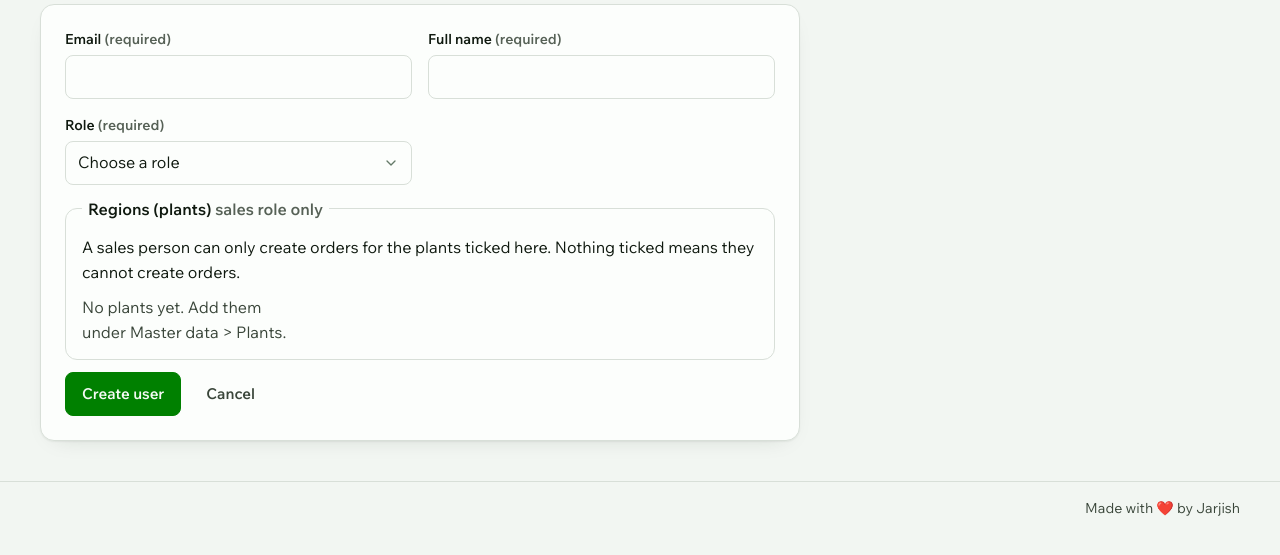
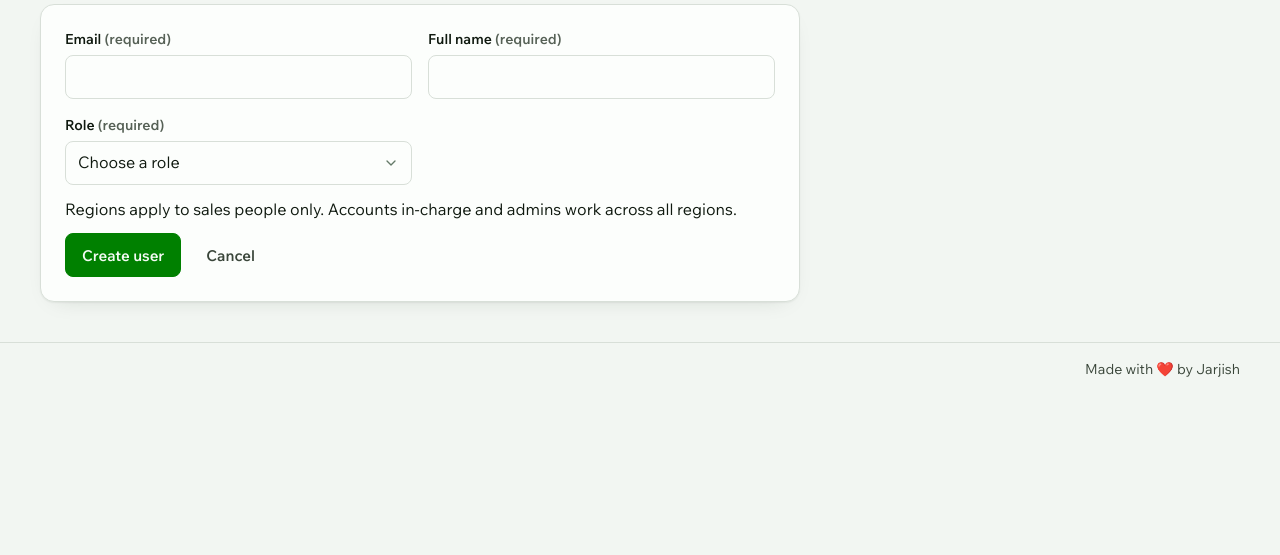
Before and after one commit to jarjishSiddibapa/rdc-ultrafine-tally-so-integration, a Python web app: template app/templates/admin/user_form.html in a window 1280 px wide. Shown: the part 136-691 px from the top of the page. Run offline with Jinja, Linux system fonts and the light colour scheme; the template is opened without the code that fills it, so the values that code supplies are empty.

Commit message:
Regions apply to sales people only
The user form now shows the region picker only for the Sales role; accounts in-charge and admins are shown as All regions in the Users list, CSV export and their own Settings page.

Co-Authored-By: Claude Sonnet 5.5 <noreply@anthropic.com>

```diff
--- a/app/services/specs.py
+++ b/app/services/specs.py
@@ -207,7 +207,7 @@ def user_spec() -> ListSpec:
         Col("full_name", "Name", User.full_name, search=True),
         Col("email", "Email", User.email, search=True),
         Col("role", "Role", User.role, "choice", _enum_choices(Role), coerce=Role, value=lambda u: u.role.label),
-        Col("plants", "Plants", plants, search=True, value=lambda u: ", ".join(p.name for p in u.plants) if u.role is Role.SALES else ""),
+        Col("plants", "Plants", plants, search=True, value=lambda u: ", ".join(p.name for p in u.plants) if u.role is Role.SALES else "All regions"),
         Col("status", "Status", None, "choice", USER_STATUS, where=_user_status_where, sortable=False, value=lambda u: dict(USER_STATUS)[user_status(u, now)]),
         Col("last_login_at", "Last sign-in", User.last_login_at, "datetime"),
         Col("created_at", "Created at", User.created_at, "datetime", default=False),
--- a/app/static/js/app.js
+++ b/app/static/js/app.js
@@ -258,6 +258,19 @@
 })();
 
 
+/* User form: regions only apply to the sales role, so the picker appears only when Sales is chosen. */
+(function () {
+  "use strict";
+  var role = document.getElementById("f-role");
+  var box = document.querySelector("[data-sales-only]");
+  var note = document.querySelector("[data-region-note]");
+  if (!role || !box) return;
+  function sync() { var sales = role.value === "sales"; box.hidden = !sales; if (note) note.hidden = sales; }
+  role.addEventListener("change", sync);
+  sync();
+})();
+
+
 /* Notification bell: keeps the unread badge and the dropdown fresh. It asks the server every 30 seconds while the
    tab is visible. The summary request does not count as activity, so an abandoned tab still signs out on time. */
 (function () {
--- a/app/templates/account/profile.html
+++ b/app/templates/account/profile.html
@@ -10,7 +10,7 @@
     <div><dt>Name</dt><dd>{{ user.full_name }}</dd></div>
     <div><dt>Email</dt><dd>{{ user.email }}</dd></div>
     <div><dt>Role</dt><dd>{{ user.role.label }}</dd></div>
-    {% if user.role == Role.SALES %}<div><dt>Plants you can order for</dt><dd>{{ user.plants|map(attribute='name')|join(', ') or 'None assigned yet' }}</dd></div>{% endif %}
+    <div><dt>Regions</dt><dd>{% if user.role == Role.SALES %}{{ user.plants|map(attribute='name')|join(', ') or 'None assigned yet' }}{% else %}All regions{% endif %}</dd></div>
     <div><dt>Last signed in</dt><dd>{{ (user.last_login_at|dt) if user.last_login_at else 'This is your first sign-in' }}</dd></div>
     <div><dt>Password last changed</dt><dd>{{ (user.password_changed_at|dt) if user.password_changed_at else 'Never' }}</dd></div>
   </dl>
--- a/app/templates/admin/user_form.html
+++ b/app/templates/admin/user_form.html
@@ -23,9 +23,10 @@
       {% if errors.get('role') %}<span class="error" id="e-role">{{ errors['role'] }}</span>{% endif %}
     </div>
   </div>
-  <fieldset class="plant-pick">
-    <legend>Regions (plants) <span class="faint">sales role only</span></legend>
-    <p class="hint">A sales person can only create orders for the plants ticked here. Nothing ticked means they cannot create orders.</p>
+  <p class="hint region-note" data-region-note {% if values.get('role') == 'sales' %}hidden{% endif %}>Regions apply to sales people only. Accounts in-charge and admins work across all regions.</p>
+  <fieldset class="plant-pick" data-sales-only {% if values.get('role') != 'sales' %}hidden{% endif %}>
+    <legend>Regions (plants)</legend>
+    <p class="hint">This sales person can only create orders for the plants ticked here. Nothing ticked means they cannot create orders.</p>
     <div class="plant-grid">
       {% for pl in all_plants %}
       <div class="check"><input id="pl-{{ pl.id }}" type="checkbox" name="plant_ids" value="{{ pl.id }}" {% if pl.id in chosen_plants %}checked{% endif %}><label for="pl-{{ pl.id }}">{{ pl.name }}</label></div>
--- a/app/templates/admin/users.html
+++ b/app/templates/admin/users.html
@@ -6,7 +6,7 @@
 {% macro user_cell(c, r) %}
   {%- if c.key == 'full_name' -%}<span class="who"><span class="avatar avatar-s" aria-hidden="true">{{ initials(r.full_name) }}</span><span class="cell-main">{{ r.full_name }}</span></span>
   {%- elif c.key == 'role' -%}{{ r.role.label }}
-  {%- elif c.key == 'plants' -%}{% if r.role == Role.SALES %}{{ r.plants|map(attribute='name')|join(', ') or 'No plants assigned' }}{% endif %}
+  {%- elif c.key == 'plants' -%}{% if r.role == Role.SALES %}{{ r.plants|map(attribute='name')|join(', ') or 'No plants assigned' }}{% else %}All regions{% endif %}
   {%- elif c.key == 'status' -%}
     {% if r.deleted_at %}<span class="badge badge-bad">Removed</span>
     {% elif not r.is_active %}<span class="badge">Disabled</span>
--- a/app/templates/base.html
+++ b/app/templates/base.html
@@ -112,7 +112,7 @@
     </div>
   </form>
 </dialog>
-<script src="/static/js/app.js?v=15" defer></script>
+<script src="/static/js/app.js?v=16" defer></script>
 <script src="/static/js/motion.js?v=2" defer></script>
 </body>
 </html>
```
Also changed, not shown: tests/test_notifications_mail.py (+14 -0 lines).
